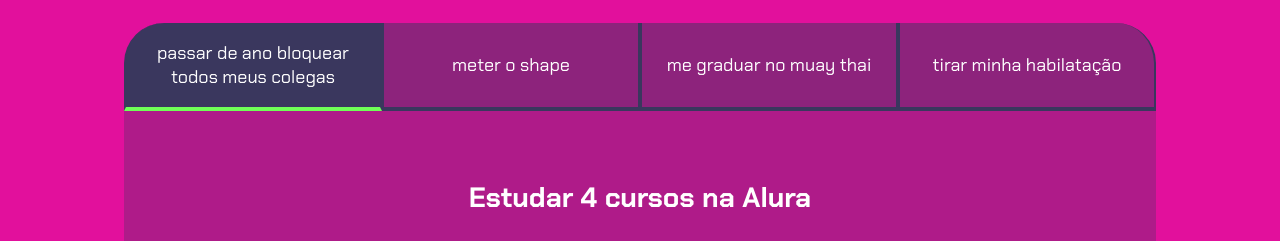
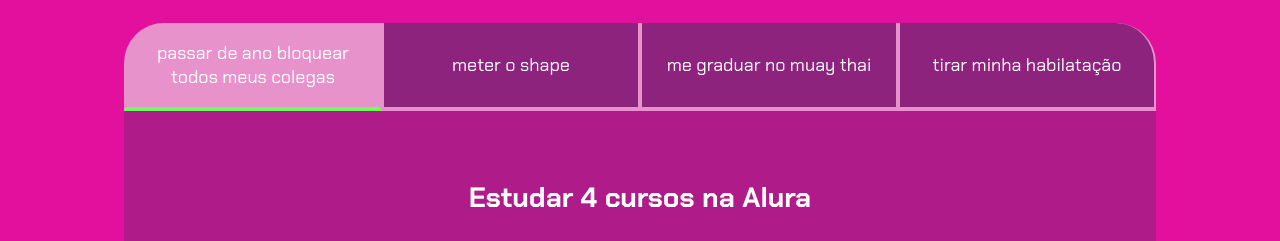
Before and after one commit to HMO18007/2trimestre, a plain HTML site: page index.html in a window 1280 px wide. Shown: the part 80-321 px from the top of the page. Drawn offline with Linux system fonts and the light colour scheme.

Commit message:
Update style.css

```diff
--- a/style.css
+++ b/style.css
@@ -5,7 +5,7 @@
     --cor-de-fundo: #e2109c;
     --verde: #6FFF57;
     --branco: #FFFFFF;
-    --botao-ativo: #3A375E;
+    --botao-ativo: #e892cc;
     --botao-inativo: rgba(58, 55, 94, 0.5);
     --texto-fundo: rgba(58, 55, 94, 0.3);
 }
```
